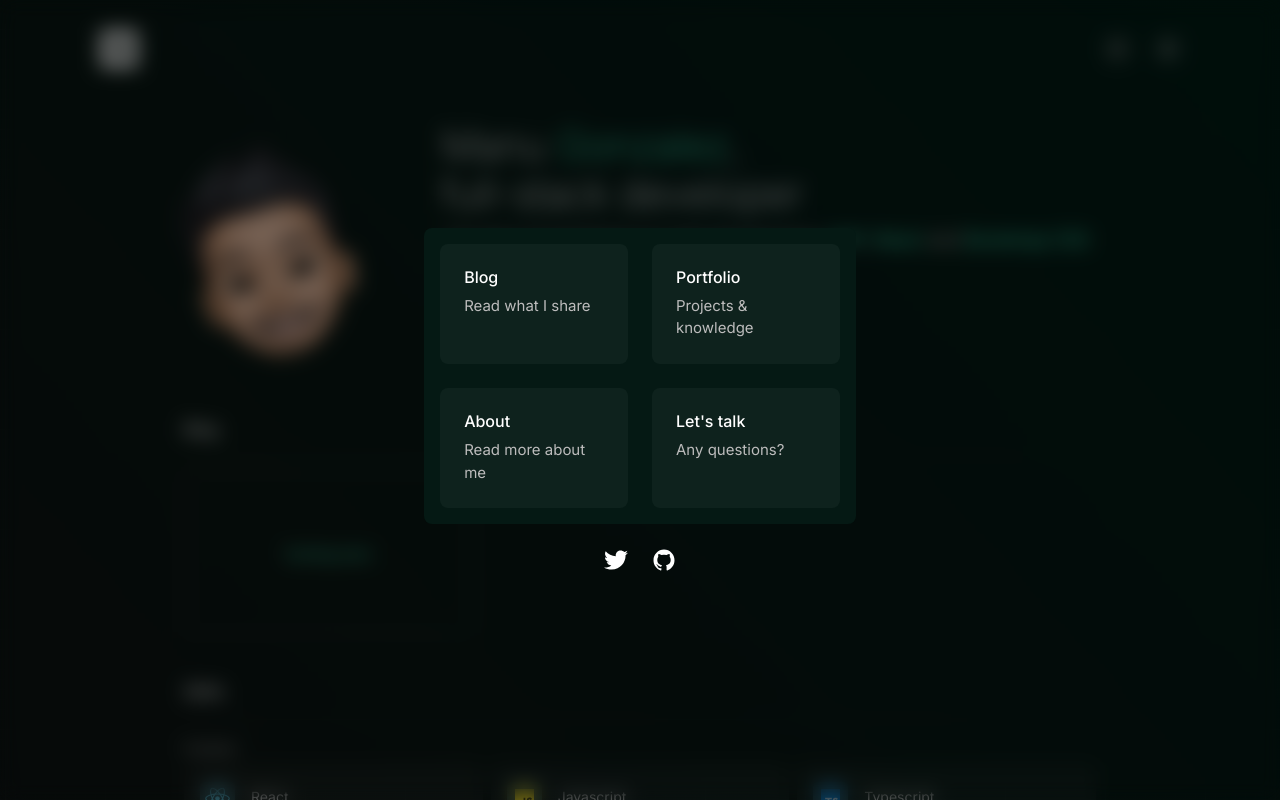
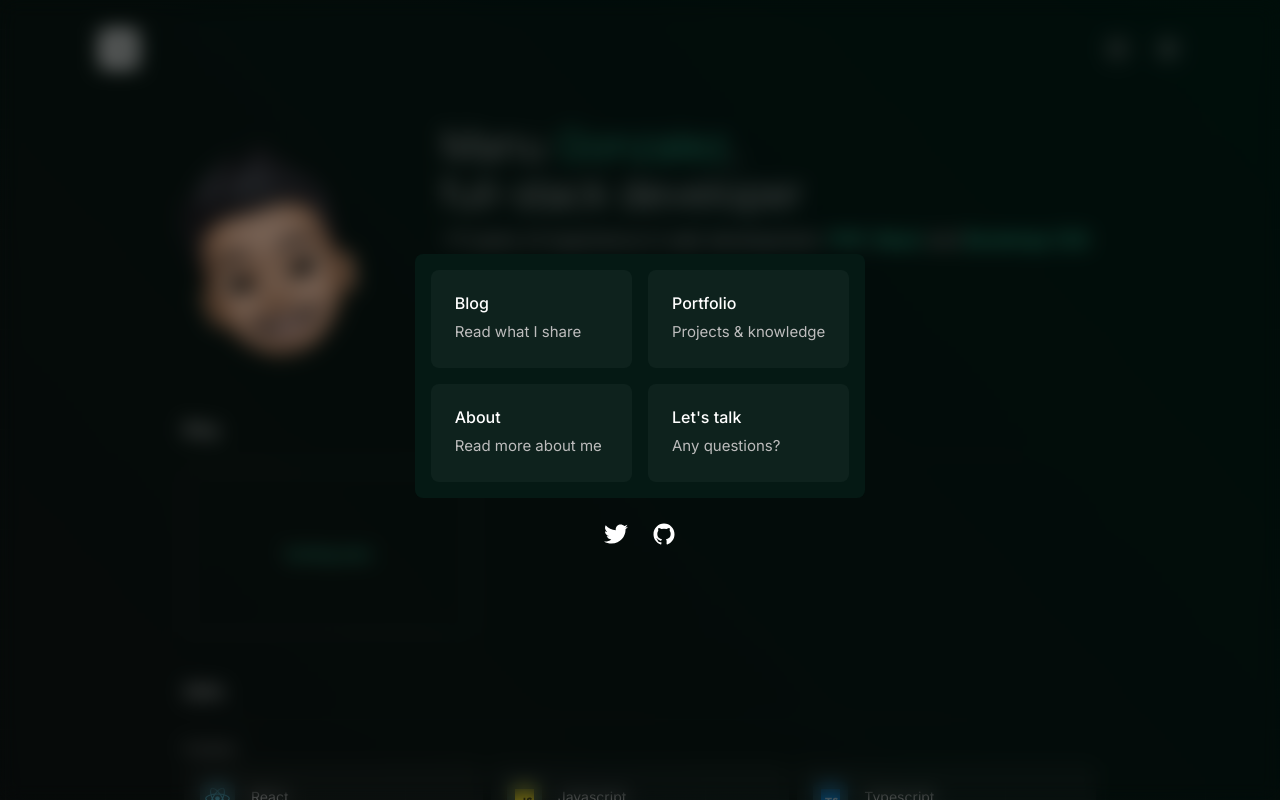
Before and after one commit to manuelson/project-manugonzalez, a React (Vite) app: page / in a window 1280 px wide. Both pictures are taken after a click on the link 1168 px from the left and 49 px from the top of the page. Shown: the top 800 px of the page. Built offline with nearby package versions, Linux system fonts and the light colour scheme.

Commit message:
menu as grid

```diff
--- a/src/components/BurgerMenu/Index.jsx
+++ b/src/components/BurgerMenu/Index.jsx
@@ -30,7 +30,7 @@ export function BurgerMenu() {
                 className="popup d-flex justify-content-center align-items-center"
             >
                 <div className="bgMenu px-3 py-3 rounded-3 animate__animated  animate__fadeInUp">
-                    <div className="d-md-flex nav-cards gap-4 ">
+                    <div className="d-grid nav-cards gap-3 ">
                         <Link
                             onClick={handleClose}
                             className="p-4 rounded-3 animate__animated  animate__fadeInUp"
@@ -45,8 +45,6 @@ export function BurgerMenu() {
                             <h3 className="h6">Portfolio</h3>
                             <p>Projects & knowledge</p>
                         </Link>
-                    </div>
-                    <div className="d-md-flex nav-cards gap-4 mt-4">
                         <Link
                             onClick={handleClose}
                             className="p-4 rounded-3 animate__animated  animate__fadeInUp card-delay-2"
--- a/src/index.css
+++ b/src/index.css
@@ -140,6 +140,7 @@ footer {
 }
 
 div.nav-cards {
+    grid-template-columns: repeat(2,minmax(0,1fr));
     border-radius: 10px;
     transition: all .1s ease-in-out;
 
@@ -314,7 +315,6 @@ div.nav-cards {
     }
     .nav-cards a {
         display: block;
-        margin-bottom:25px;
     }
     .text-banner {
         font-size:16px;
```
